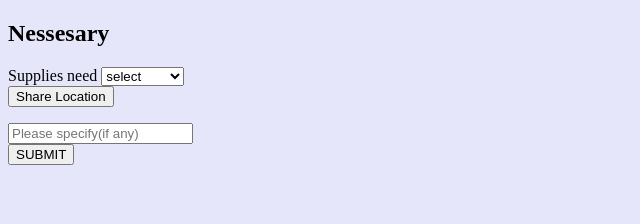
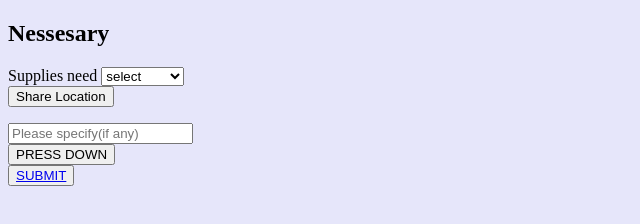
Before and after one commit to hemu33662/hackmantra, a plain HTML site: page three.html in a window 1280 px wide. Shown: the whole page, without its empty margins (0-640 px from the left). Drawn offline with Linux system fonts and the light colour scheme.

Commit message:
Add files via upload

```diff
--- a/three.html
+++ b/three.html
@@ -54,8 +54,9 @@ function showPosition(position) {
 <input type="text" name="street" class="street" id="street" placeholder="Please specify(if any)"  required>
 </div>
 <div class="form-row-last">
-<input type="submit" name="Submit" class="Submit" value="SUBMIT">
+<input type="submit" name="Submit" class="Submit" value="PRESS DOWN">
 </div>
+<button><a href="final.html"> SUBMIT</a></button>
 				</div>
 			</form>
 		</div>
```
